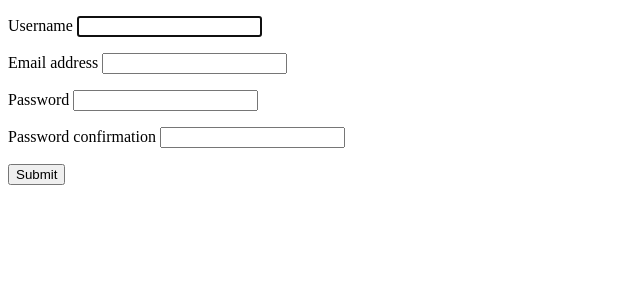
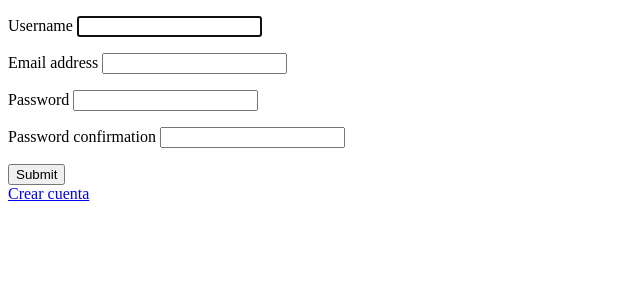
Before and after one commit to ealvan/django_project, a Django app: page /registro/ in a window 1280 px wide. Shown: the top 300 px of the page, without its empty margins (0-640 px from the left). Run offline with Django 3.2, Linux system fonts and the light colour scheme; parts of the project's set-up code (start-up, migrations or seed data) failed here and were passed over.

Commit message:
enrutando el registro.html, al login.html

```diff
--- a/final_project/encuestas/templates/login.html
+++ b/final_project/encuestas/templates/login.html
@@ -10,6 +10,7 @@
 		<input type="password" name="password" placeholder="contraseña">
 		<input type="submit">
 	</form>
+	<span><a href="{% url 'registro' %}">Crear cuenta</a></span>
 	<p>{{mensaje}}</p>
 </body>
 </html>
--- a/final_project/encuestas/templates/registro.html
+++ b/final_project/encuestas/templates/registro.html
@@ -11,6 +11,7 @@
 		{% endfor %}
 		<input type="submit" name="crear usuario">
 	</form>
+	<span><a href="{% url 'registro' %}">Crear cuenta</a></span>
 	{{form.errors}}
 </body>
 </html>
```
